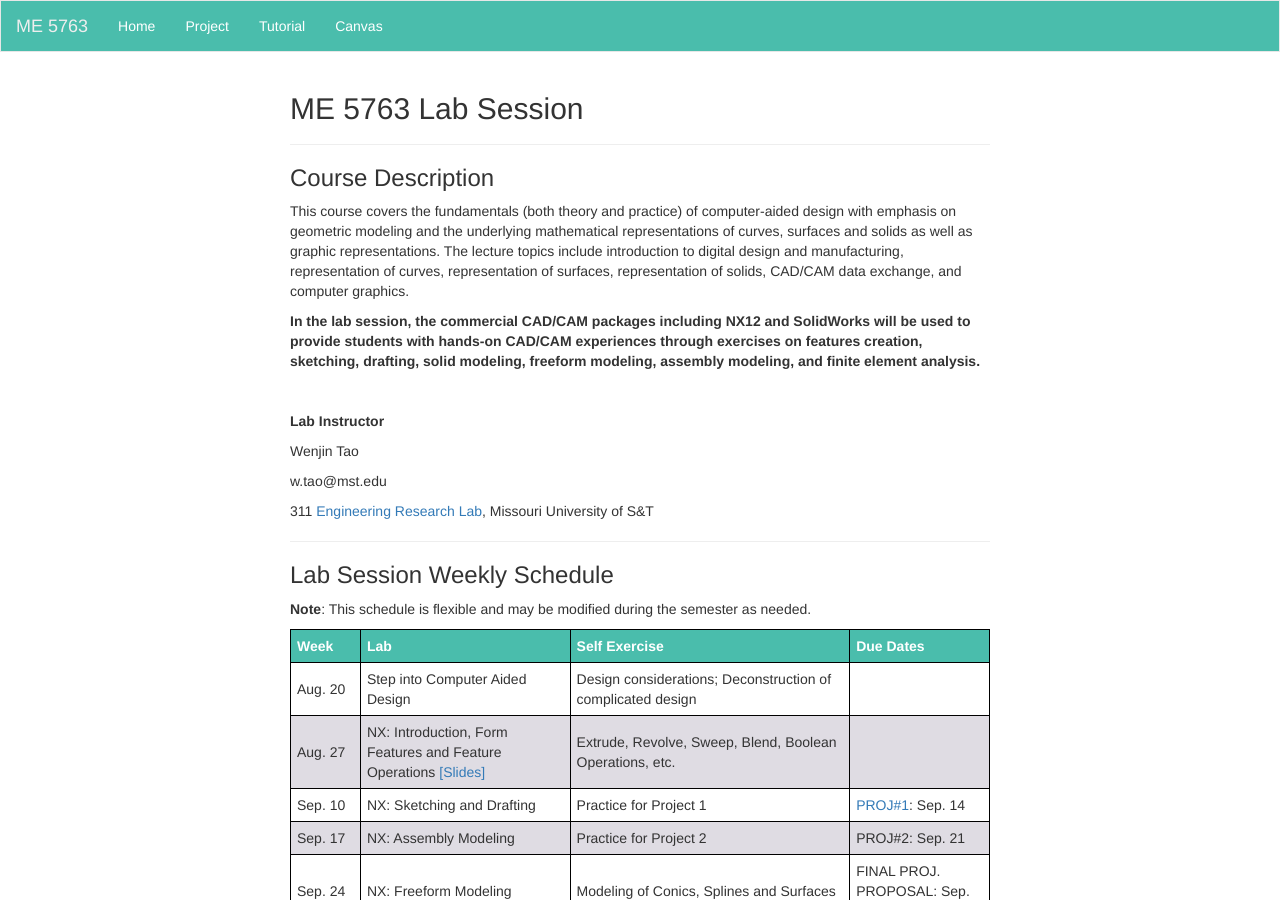
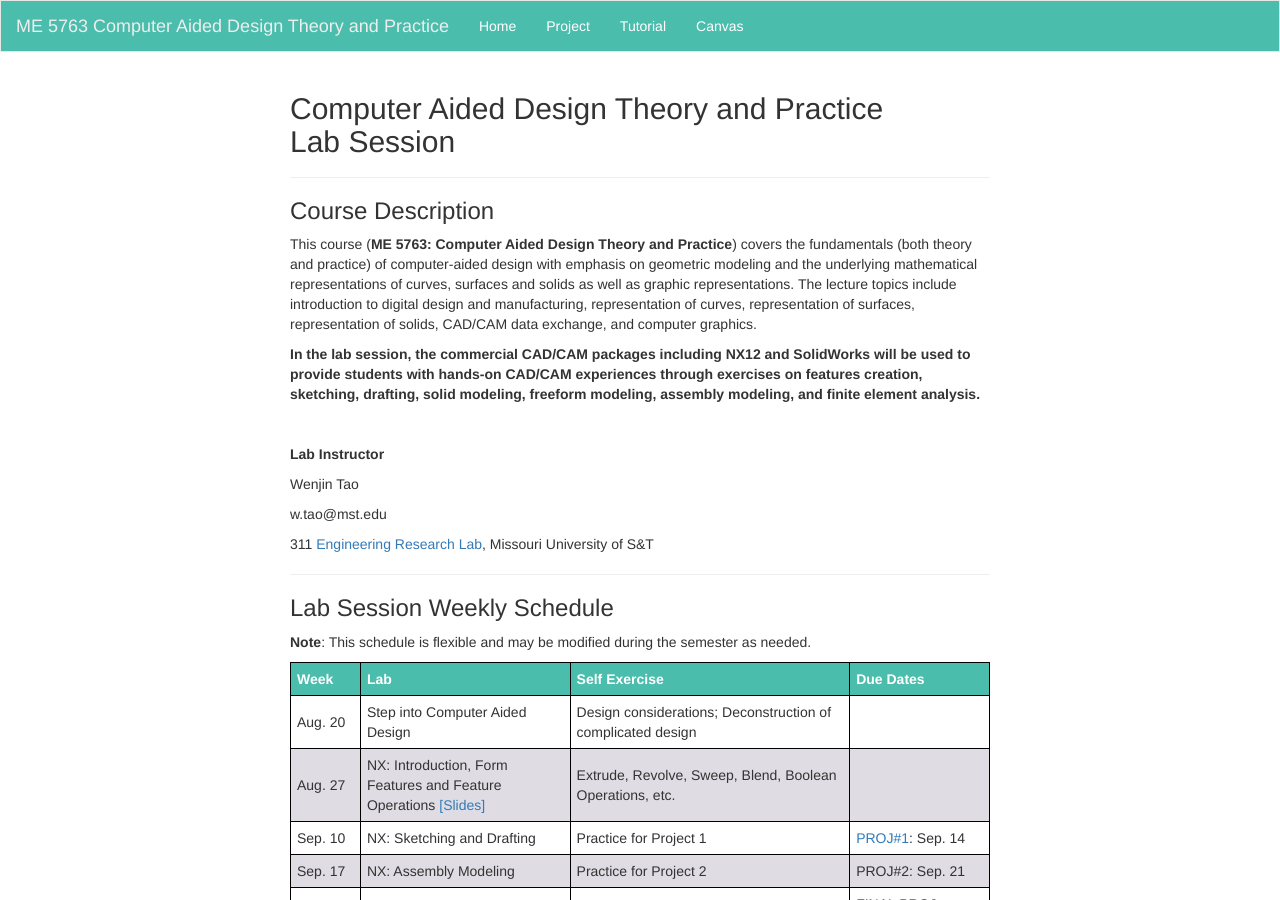
Before and after one commit to me5763/lab-fs19, a Jekyll site: the page built from index.md, in a window 1280 px wide and 900 px high. Built offline with Jekyll 4.4.1, drawn with Linux system fonts in a browser that asks for light colours; nearby versions of some CDN libraries.

Commit message:
update project 1

```diff
--- a/_config.yml
+++ b/_config.yml
@@ -8,7 +8,7 @@ highlighter: rouge
 # Themes are encouraged to use these universal variables
 # so be sure to set them if your theme uses them.
 #
-title : ME 5763
+title : ME 5763 Computer Aided Design Theory and Practice
 author :
   name : Wenjin Tao
   email : w.tao@mst.edu
--- a/index.md
+++ b/index.md
@@ -1,11 +1,11 @@
 ---
 layout: page
-title: ME 5763 Lab Session
+title: Computer Aided Design Theory and Practice <br>Lab Session
 tagline:
 description: ME 5763 COMPUTER AIDED DESIGN THEORY AND PRACTICE
 ---
 ### Course Description
-This course covers the fundamentals (both theory and practice) of computer-aided design with emphasis on geometric modeling and the underlying mathematical representations of curves, surfaces and solids as well as graphic representations. The lecture topics include introduction to digital design and manufacturing, representation of curves, representation of surfaces, representation of solids, CAD/CAM data exchange, and computer graphics.
+This course (**ME 5763: Computer Aided Design Theory and Practice**) covers the fundamentals (both theory and practice) of computer-aided design with emphasis on geometric modeling and the underlying mathematical representations of curves, surfaces and solids as well as graphic representations. The lecture topics include introduction to digital design and manufacturing, representation of curves, representation of surfaces, representation of solids, CAD/CAM data exchange, and computer graphics.
 
 **In the lab session, the commercial CAD/CAM packages including NX12 and SolidWorks will be used to provide students with hands-on CAD/CAM experiences through exercises on features creation, sketching, drafting, solid modeling, freeform modeling, assembly modeling, and finite element analysis.**
 
```
